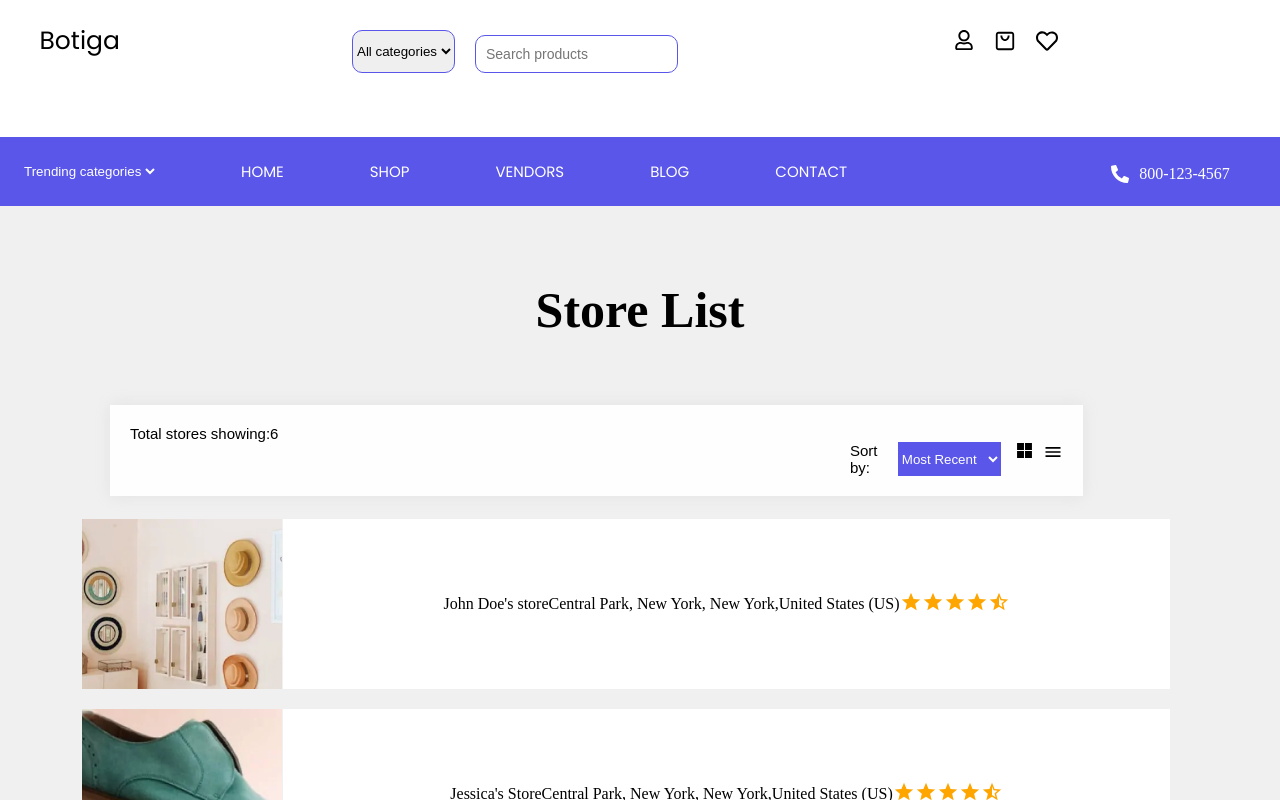
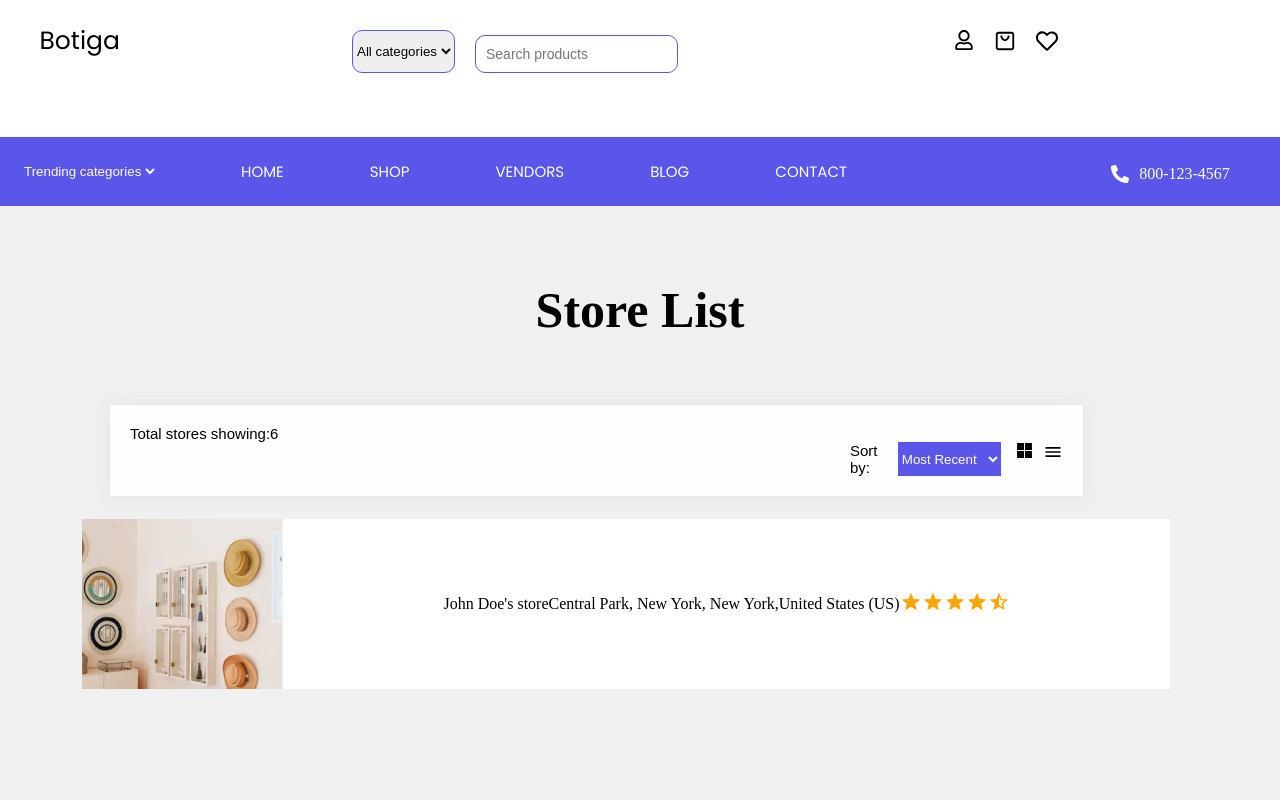
Before and after one commit to gisele-gisubizo/react-project-beginner, a React (Vite) app: page /Vendors in a window 1280 px wide. Shown: the top 800 px of the page. Built offline with nearby package versions, Linux system fonts and the light colour scheme; a web font is replaced by a local one.

Commit message:
css changes

```diff
--- a/src/components/Vendors.jsx
+++ b/src/components/Vendors.jsx
@@ -97,10 +97,10 @@ return(
 {
              vendorShop.map((item) => (
                 <>
-              <div className='vendors-images'>
+              <div className='vendors-images-images'>
 
                  <div className='overlay-vendor'>
-                   <div className='vendors-shop'><img src={item.picture} className='image-image-vendors'/> </div>
+                   <div className='vendors-shop'><img src={item.picture} className='image-image-vendor'/> </div>
                  </div>
 
                      <div className='vendors-info'>
--- a/src/styles/Vendors.css
+++ b/src/styles/Vendors.css
@@ -66,7 +66,7 @@ font-size: 50px;
 
 
 
-.vendors-images{
+.vendors-images-images{
   width: 70em;
 
     margin-top: 50px;
@@ -78,7 +78,7 @@ font-size: 50px;
 
 
 
-.image-image-vendors{
+.image-image-vendor{
 width: 200px;
 height: 170px;
 margin-right: 1px;
```
